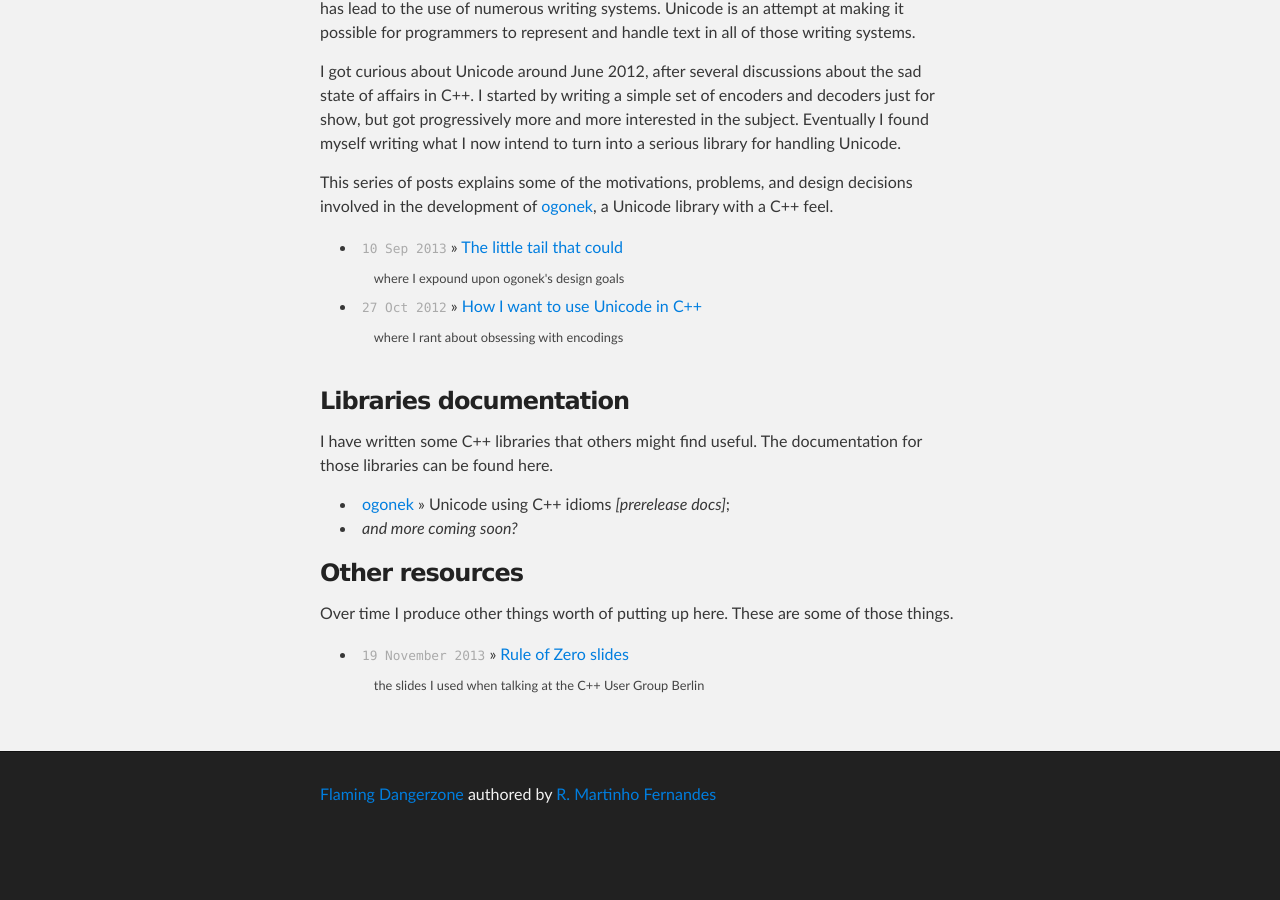
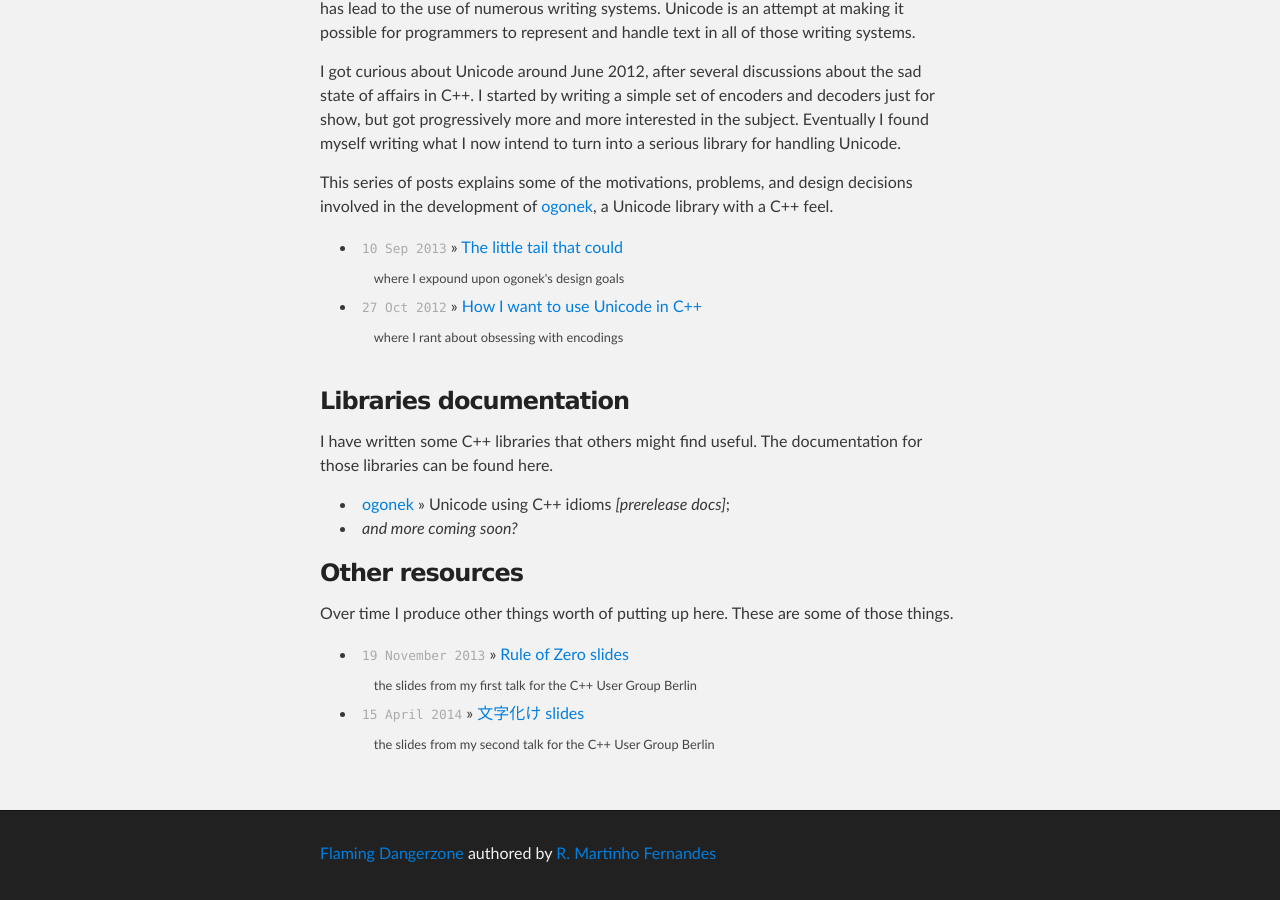
Before and after one commit to rmartinho/flamingdangerzone, a Jekyll site: the page built from index.html, in a window 1280 px wide and 900 px high, scrolled down 1228 px. Built offline with Jekyll 4.4.1, drawn with Linux system fonts in a browser that asks for light colours; Markdown is read by kramdown in place of the engine named in the settings; before the commit the page ends 2069 px from its top, so only the background shows below that.

Commit message:
Mojibake slides

```diff
--- a/index.html
+++ b/index.html
@@ -107,7 +107,14 @@ title: Home
         &raquo;
         <a href="/resources/r0.pdf">Rule of Zero slides</a>
         <br>&nbsp;
-        <span class="description extra">the slides I used when talking at the C++ User Group Berlin</span>
+        <span class="description extra">the slides from my first talk for the C++ User Group Berlin</span>
+    </li>
+    <li>
+        <span class="date extra">15 April 2014</span>
+        &raquo;
+        <a href="/resources/mojibake.pdf">&#x6587;&#x5b57;&#x5316;&#x3051; slides</a>
+        <br>&nbsp;
+        <span class="description extra">the slides from my second talk for the C++ User Group Berlin</span>
     </li>
   </ul>
 
```
Also changed, not shown: 1 other file.
